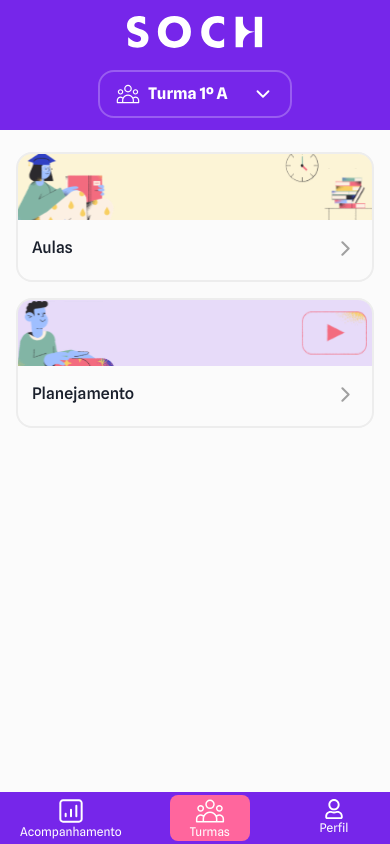
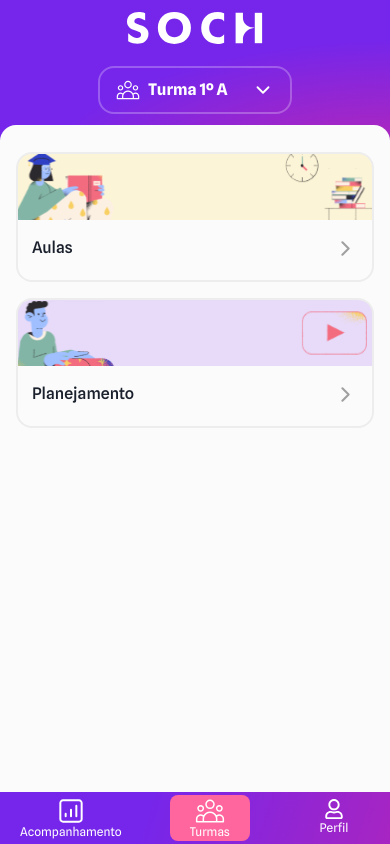
Before and after one commit to odailsonsilva/soch-front-deply, a React (Create React App) app: page / in a window 390 px wide. Built offline with nearby package versions, Linux system fonts and the light colour scheme; a web font is replaced by a local one.

Commit message:
feat: ajustes

```diff
--- a/src/components/templates/AppTemplate/components/HeaderMobile/HeaderMobile.tsx
+++ b/src/components/templates/AppTemplate/components/HeaderMobile/HeaderMobile.tsx
@@ -12,15 +12,22 @@ export const HeaderMobile = ({ list, content }: IHeaderMobileParams) => {
   return (
     <Flex
       direction="column"
-      bg="primary"
-      h="130px"
+      bg="radial-gradient(94.21% 111.98% at 101.22% -41.31%, #CB27A6 0%, #CB27A6 0.04%, #7626EA 100%)"
+      transform={'matrix(1, 0, 0, -1, 0, 0)'}
+      h="140px"
       p="16px"
       position="fixed"
       top="0"
       right="0"
       left="0"
     >
-      <Flex direction="column" alignItems="center" justifyContent="center">
+      <Flex
+        direction="column"
+        alignItems="center"
+        justifyContent="center"
+        marginTop="10px"
+        transform={'matrix(1, 0, 0, -1, 0, 0)'}
+      >
         <Logo />
 
         <Box mt="22px" w="100" overflowX="auto">
--- a/src/components/templates/AppTemplate/components/SidebarMobile/SibebarMobile.tsx
+++ b/src/components/templates/AppTemplate/components/SidebarMobile/SibebarMobile.tsx
@@ -10,7 +10,7 @@ export const SibebarMobile = () => {
     <Flex
       alignItems="center"
       justifyContent="space-between"
-      bg="primary"
+      bg="linear-gradient(107.29deg, #7626EA 38.13%, #C924A6 143.12%);"
       h="52px"
       w="100%"
       p="16px"
--- a/src/components/templates/AppTemplate/index.tsx
+++ b/src/components/templates/AppTemplate/index.tsx
@@ -37,11 +37,26 @@ const AppTemplate = ({
             style={{
               height: '132px',
               position: 'fixed',
-              background: 'red',
               zIndex: 50
             }}
           >
             <HeaderMobile list={list} content={headerContentMobile} />
+
+            <div
+              style={{
+                background: '#FBFBFB',
+                position: 'fixed',
+                top: '125px',
+                left: '0',
+                right: '0',
+                borderRadius: '16px 16px 0px 0px',
+                content: '',
+                display: 'block',
+                height: '20px',
+                width: '100vw',
+                zIndex: 51
+              }}
+            ></div>
           </div>
         </>
       )}
@@ -56,7 +71,7 @@ const AppTemplate = ({
         right="0"
         flex={1}
         {...(isMobile && {
-          marginTop: '-20px',
+          marginTop: '-30px',
           borderRadius: '16px 16px 0px 0px'
         })}
       >
@@ -75,13 +90,13 @@ const AppTemplate = ({
 
         <Box
           overflow="auto"
-          maxHeight={isMobile ? '100%' : 'calc(100vh - 131px)'}
+          maxHeight={isMobile ? 'calc(100vh - 152px)' : 'calc(100vh - 131px)'}
           h="100%"
           p={{ base: '16px', md: '16px', lg: '32px' }}
           pt="0px !important"
           {...(isMobile && {
-            paddingTop: '152px',
-            paddingBottom: '72px'
+            marginTop: '162px',
+            paddingBottom: '42px'
           })}
         >
           {children}
```
